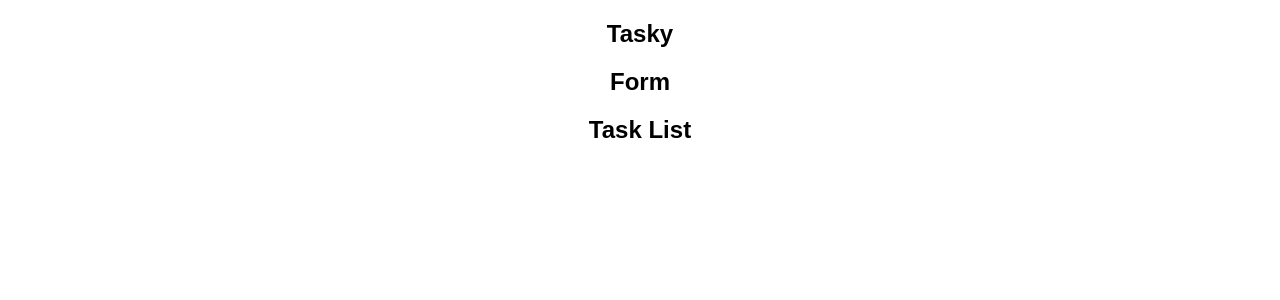
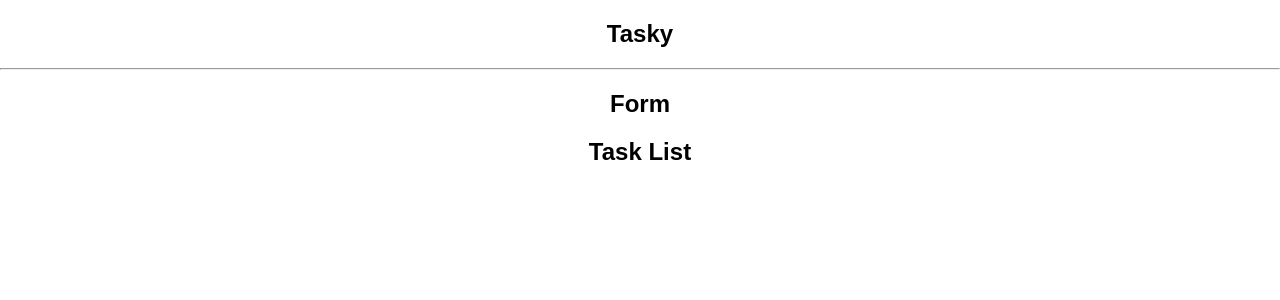
Before and after one commit to Green-World115/React-tasky, a React (Create React App) app: page / in a window 1280 px wide. Shown: the top 300 px of the page. Built offline with nearby package versions, Linux system fonts and the light colour scheme.

Commit message:
Added Fragment in header

```diff
--- a/src/Components/Header.js
+++ b/src/Components/Header.js
@@ -3,6 +3,9 @@ import React from 'react';
 
 export default () => {
     return (
-        <h2>Tasky</h2>
+        <React.Fragment>
+            <h2>Tasky</h2>
+            <hr/>
+        </React.Fragment>
     );
 }
```
